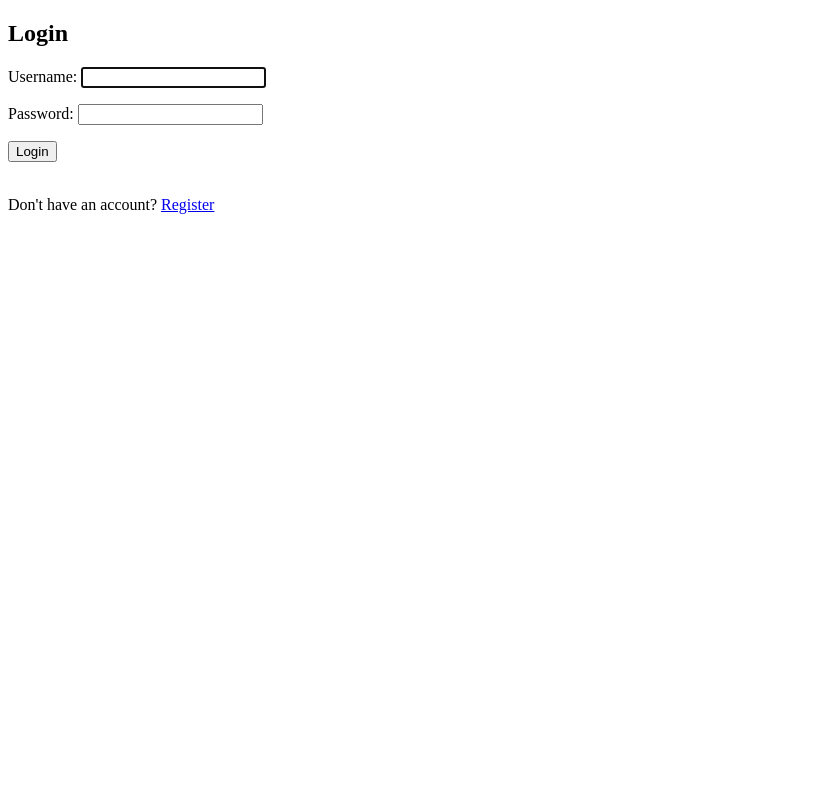
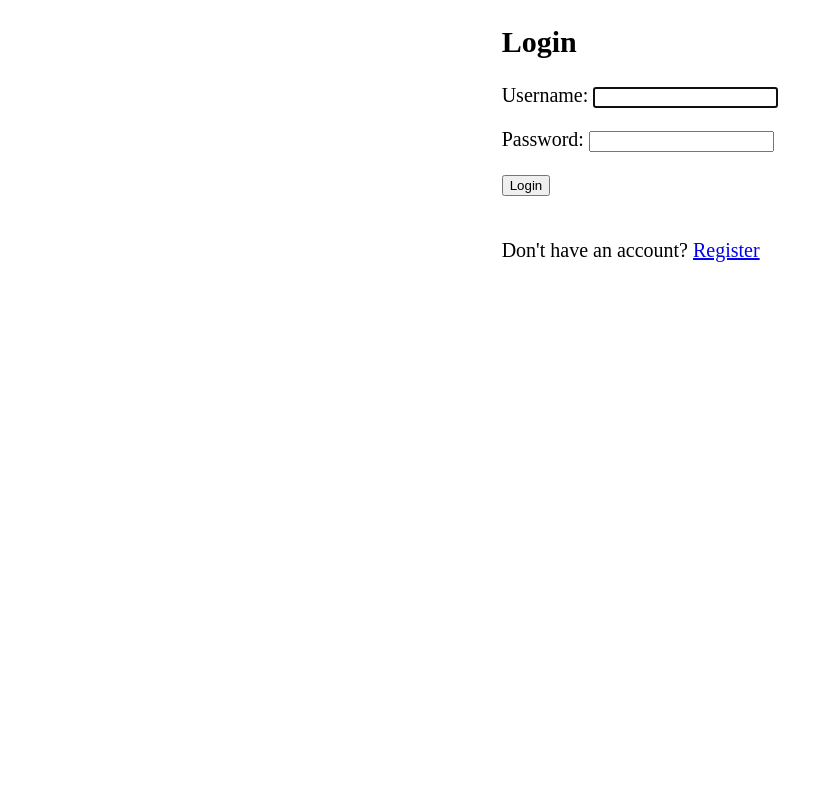
Before and after one commit to MichaelRejo1601/musiclibrary, a Django app: page /login/ in a window 1280 px wide. Shown: the whole page, without its empty margins (0-833 px from the left). Run offline with Django 3.2, Linux system fonts and the light colour scheme.

Commit message:
login page better

```diff
--- a/musiclibrary/static/style.css
+++ b/musiclibrary/static/style.css
@@ -81,3 +81,11 @@ nav a {
 .song-item a {
     margin-right: 10px;
 }
+
+.centered-content {
+    display: flex;
+    flex-direction: column;
+    justify-content: flex-start;
+    align-items: center;
+    min-height: 100vh;
+}
--- a/musiclibrary/templates/registration/login.html
+++ b/musiclibrary/templates/registration/login.html
@@ -2,13 +2,13 @@
 <!DOCTYPE html>
 <html lang="en">
 <head>
+    {% load static %}
     <meta charset="UTF-8">
     <meta name="viewport" content="width=device-width, initial-scale=1.0">
+    <link rel="stylesheet" href="{% static 'style.css' %}">
     <title>Login</title>
-    <!-- Add your CSS styles or link to external stylesheets here -->
 </head>
-<body>
-
+<body class="centered-content">
     <div>
         <h2>Login</h2>
         <form method="post" action="{% url 'login' %}">
@@ -21,6 +21,5 @@
         <br>
         <p>Don't have an account? <a href="{% url 'register' %}">Register</a></p>
     </div>
-
 </body>
 </html>
```
Also changed, not shown: musiclibrary/templates/registration/register.html (+3 -4 lines). Lines whose indentation alone changed are shown as unchanged.
